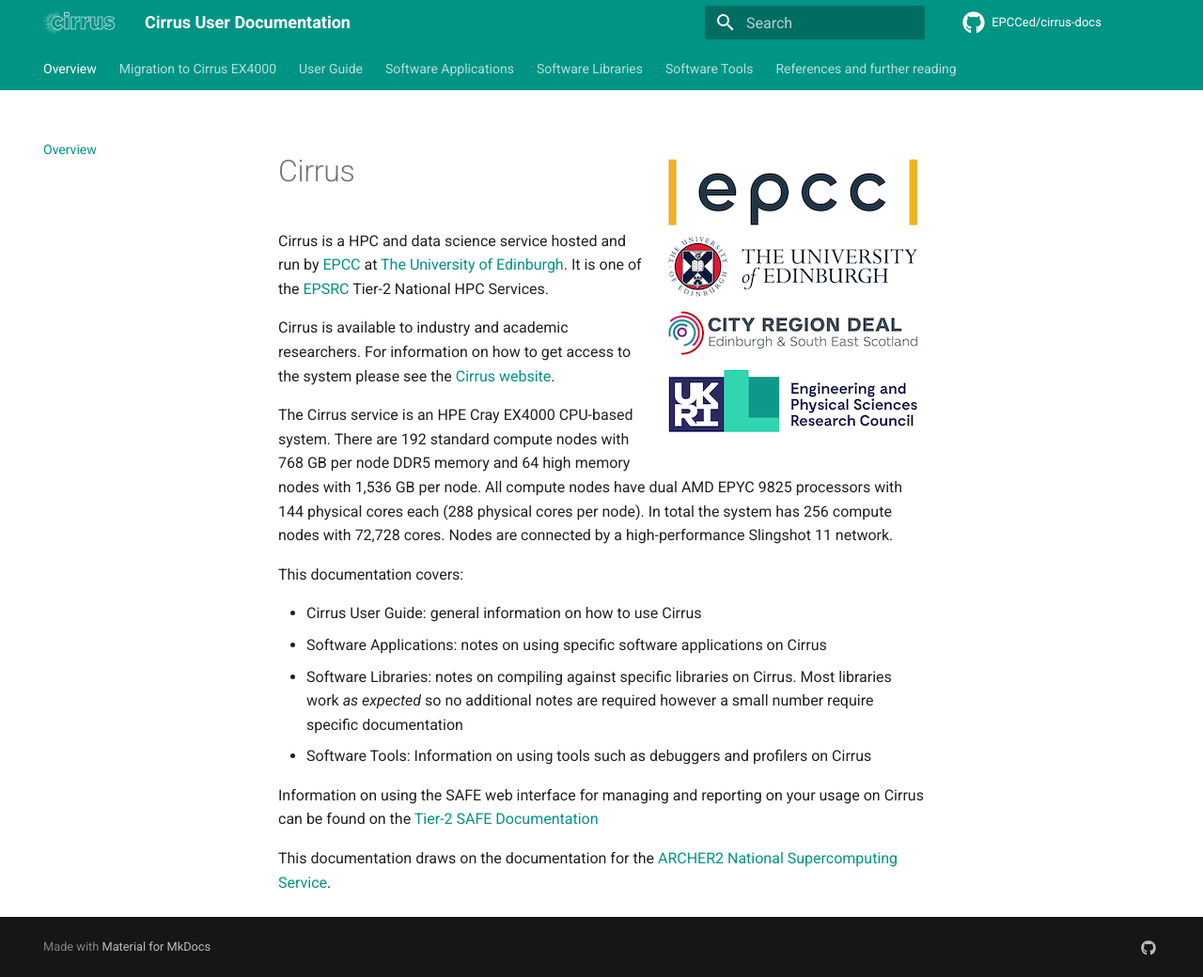
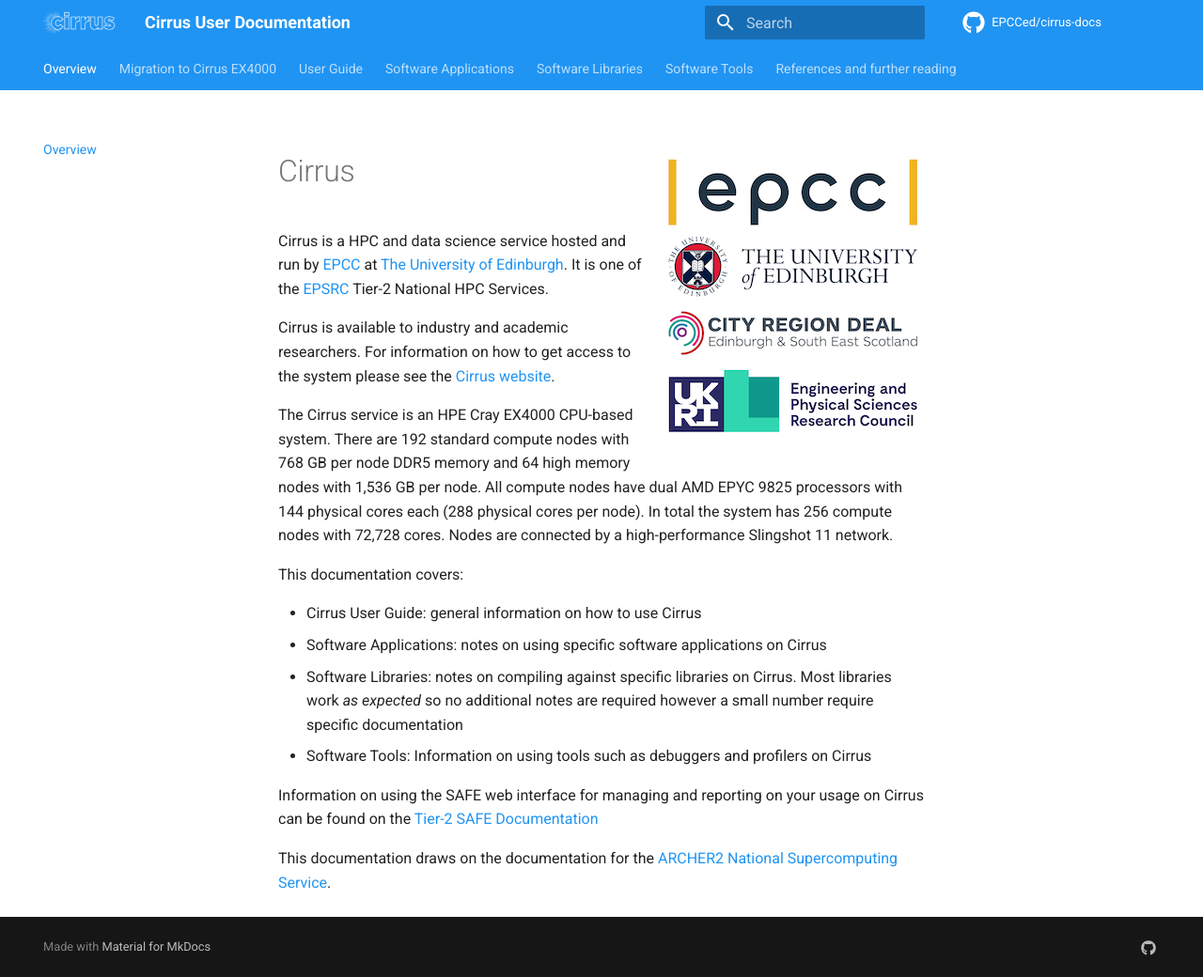
Before and after one commit to EPCCed/cirrus-docs, an MkDocs documentation site: the page built from docs/index.md, in a window 1280 px wide and 1040 px high. Shown: the whole window at 94% size. Built offline with MkDocs 1.6.1 and Material for MkDocs 9.7.7, drawn with Linux system fonts in a browser that asks for light colours; comment, search, counter and statistics services are not loaded.

Commit message:
Update colours to match new Cirrus

```diff
--- a/mkdocs.yml
+++ b/mkdocs.yml
@@ -3,8 +3,8 @@
   favicon: favicon.ico
   logo: images/cirrus_logo_white-Transparent-Background.png
   palette:
-    primary: teal
-    accent:  teal
+    primary: blue
+    accent:  blue
   features:
     - tabs
   icon:
```
